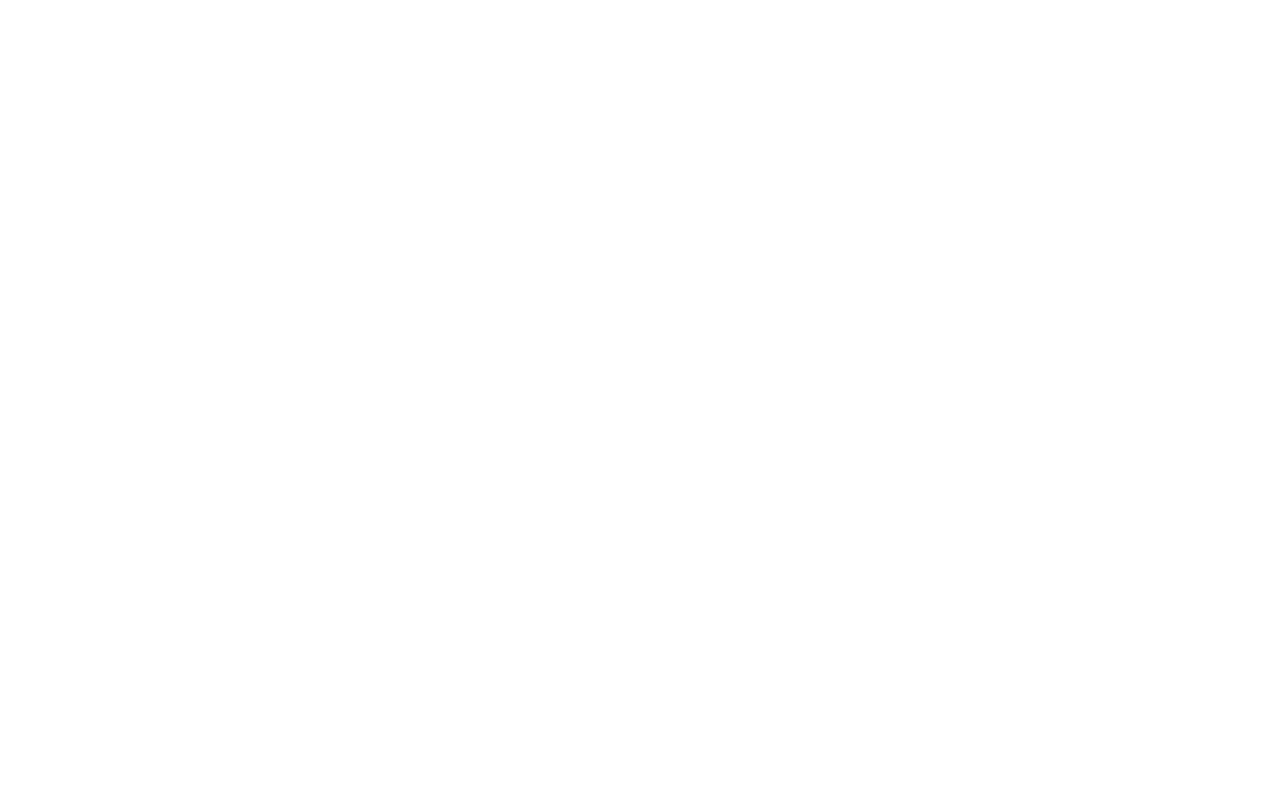
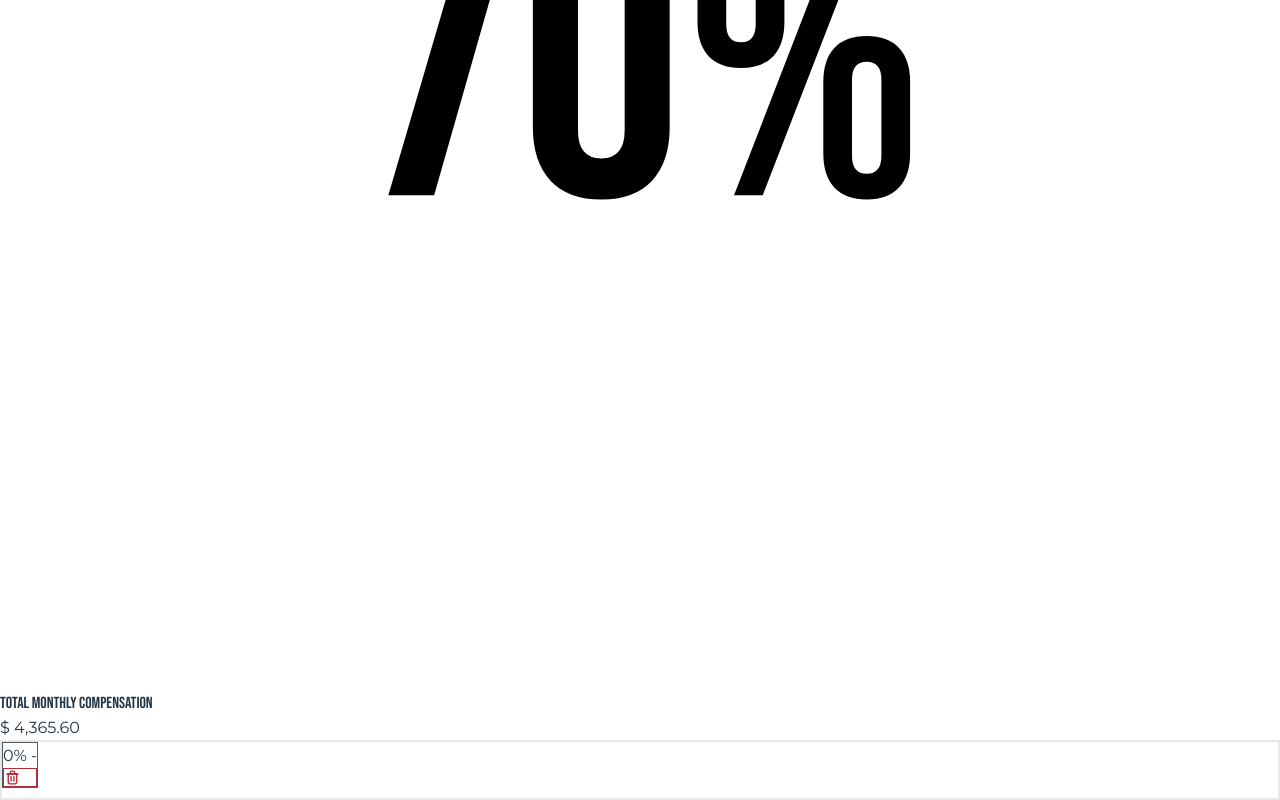
Before and after one commit to srilan/va-calculator, a Preact app: page / in a window 1280 px wide. Shown: the part 4207-5007 px from the top of the page. Before the commit the page ends 3647 px from the top, so only its background shows below. Built offline with nearby package versions, Linux system fonts and the light colour scheme.

Commit message:
UPDATE Baseline

```diff
--- a/index.html
+++ b/index.html
@@ -8,7 +8,7 @@
     <!-- Font -->
     <link rel="preconnect" href="https://fonts.googleapis.com">
     <link rel="preconnect" href="https://fonts.gstatic.com" crossorigin>
-    <link href="https://fonts.googleapis.com/css2?family=Bebas+Neue&family=Sen&display=swap" rel="stylesheet">
+    <link href="https://fonts.googleapis.com/css2?family=Bebas+Neue&family=Sen&family=Montserrat:wght@400;700&display=swap" rel="stylesheet">
   </head>
   <body>
     <div id="app"></div>
--- a/src/app.jsx
+++ b/src/app.jsx
@@ -39,7 +39,7 @@
         *NavBar here*
       </div>
 
-      <div class='flex flex-col w-full bg-[#011936] h-full py-12 px-5'>
+      <div class='flex flex-col w-full bg-white h-full py-12 px-5'>
 
         <div className='flex'>
           <div class='w-3/4 flex justify-center border-cyan-100'>
@@ -52,15 +52,58 @@
             </div>
           </div>
 
-          <div class='md:w-1/3 flex flex-col bg-[#9FC490] p-5' >
-              *Disability rating area*
+          <div class='md:w-1/3 flex flex-col p-5 bg-slate-300 items-center' >
+
+              <div class='flex flex-col w-full items-center border-b-2 border-slate-500 pb-3'>
+                <div class='text-3xl bebas'>
+                  Total Disablity Rating
+                </div>
+                 {/* Radial Progress Bar */}
+                <div class="relative w-40 h-40">
+                  <svg class="w-full h-full" viewBox="0 0 100 100">
+
+                    <circle
+                      class="text-gray-200 stroke-current"
+                      stroke-width="10"
+
+                      cx="50"
+                      cy="50"
+                      r="40"
+                      fill="transparent"
+                    ></circle>
+
+                    <circle
+                      class="text-[#b52d38]  progress-ring__circle stroke-current"
+                      stroke-width="10"
+                      stroke-linecap="round"
+                      cx="50"
+                      cy="50"
+                      r="40"
+                      fill="transparent"
+                      stroke-dashoffset="calc(400 - (400 * 45) / 100)"
+                    ></circle>
+
+                    <text x="50" y="50" font-size="32" text-anchor="middle" alignment-baseline="middle" class='bebas'>70%</text>
+
+                  </svg>
+                </div>
+              </div>
+
+              <div className='bebas text-3xl mt-4'>
+                Total Monthly Compensation
+              </div>
+
+              <div class='text-2xl mont mt-2'>
+                $ 4,365.60
+              </div>
+
           </div>
         </div>
 
         {}
         <div className='flex w-full justify-center mt-6'>
-          <div className='w-full border-[#C0DFA1] bg-[#000e1e] ps-20 py-3 pe-3 relative text-white' id='percContainer' style={{borderWidth: '1px'}}>
-            <div class='flex scrollbar-hide overflow-x-auto'>
+          <div className='w-full border-[#184997] bg-white ps-20 pt-3 pb-2 pe-3 relative text-white' id='percContainer' style={{borderWidth: '2px'}}>
+            <div class=''>
               {
                 ratings.map((item)=> <RatingsBtn elem={item} removeMe={removeRating} />)
               }
--- a/src/assets/index.js
+++ b/src/assets/index.js
@@ -1,3 +1,4 @@
 import Down from './down.svg'
+import Close from './close.svg'
 
-export {Down}
+export {Down, Close}
--- a/src/components/PartOption.jsx
+++ b/src/components/PartOption.jsx
@@ -3,7 +3,7 @@
 
   return (
     <>
-        <div class='w-full inline-block bebas text-xl hover:text-red-700 cursor-pointer'
+        <div class='w-full inline-block bebas text-[#011936] text-xl hover:text-red-700 cursor-pointer'
         onClick={pclickEvent}
         >
         {text}
--- a/src/components/PartSelect.jsx
+++ b/src/components/PartSelect.jsx
@@ -4,7 +4,7 @@
 
 const PartSelect = ({part, setPart, partDisplay, setPartDisplay}) => {
   const [hovered, setHovered] = useState(false)
-  const highlight = {fill : '#bd8a5a'}
+  const highlight = {fill : '#b52d38'}
 
   // Onclick callback to change the highlighted body part.
   const partClick = (partStr) => {
@@ -62,14 +62,14 @@
         onMouseEnter={() => {setHovered(true)}}
         onMouseLeave={() => {setHovered(false)}}
      >
-      <div className="flex min-w-[130px] justify-between ps-4 pe-3 pt-1.5 py-1 bg-[#000e1e] mt-2 w-full text-white bebas md:text-xl lg:text-2xl rounded-tl-xl rounded-br-xl"
+      <div className="flex min-w-[130px] justify-between ps-4 pe-3 pt-1.5 py-1 bg-[#184997] mt-2 w-full text-white bebas md:text-xl lg:text-2xl rounded-tl-xl rounded-br-xl"
           >
             <span class='pe-2 none tracking-wide'> {partDisplay} </span>
             <img src={Down} alt="Arrow" class='w-4' />
           </div>
           {
             hovered && (
-              <div class='bg-white w-full py-3 ps-4 pe-2 absolute'>
+              <div class='bg-white w-full py-3 ps-4 pe-2 absolute border-2 border-[#184997]'>
                 <PartOption text="Head" pclickEvent={() => { partClick('head')}}/>
                 <PartOption text="Left Arm" pclickEvent={() => { partClick('larm')}}/>
                 <PartOption text="Right Arm" pclickEvent={() => { partClick('rarm')}}/>
--- a/src/components/PercBtn.jsx
+++ b/src/components/PercBtn.jsx
@@ -2,9 +2,9 @@
 const PercBtn = ({bodyPart, rate, clickFunc, id, setRatingId}) => {
 
   return (
-    <button class='border-2 text-black w-[100px] h-[50px] transition-all bg-transparent border-[#82A3A1] btnHov'
+    <button class='border-2 text-black w-[100px] h-[50px] transition-all bg-transparent border-[#184997] btnHov'
     onClick={() => {clickFunc(rate,bodyPart,id); setRatingId(++id)}}>
-        <span class='bebas text-3xl text-[#82A3A1]'> {rate}% </span>
+        <span class='bebas text-3xl text-[#184997]'> {rate}% </span>
     </button>
   )
 }
--- a/src/components/RatingsBtn.jsx
+++ b/src/components/RatingsBtn.jsx
@@ -1,18 +1,17 @@
-import React from 'react'
+import {Close} from '../assets'
 
 const RatingsBtn = ({elem, removeMe}) => {
     console.log(elem)
   return (
     <>
-        <button class='ms-3 bg-black text-sm rounded-r-lg min-w-[150px]' style={{border: '1px solid', borderColor: '#575757'}}
-        onClick={()=>{removeMe(elem.id)}}>
+        <button class='ms-3 bg-whute text-sm ratings relative' style={{border: '1px solid', borderColor: '#575757'}}
+        onClick={ ()=>{removeMe(elem.id)}}>
             <span class='block text-xs'>
-            <span class='inline-block py-1.5 ps-2.5 pe-2 text-sm'> {elem.rate}% - {elem.part} </span>
-            <span class='inline-block border-l-[#575757] py-1.5 px-2.5'
-                style={{borderLeft: '1px solid'}}>
-                X
+            <span class='inline-block py-1.5 px-4 text-sm mont text-black font-bold'> {elem.rate}% - {elem.part} </span>
             </span>
-            </span>
+            <div class='absolute thrash bg-[#ffffff] rounded-full p-1' style={{borderColor: '#b52d38', borderWidth:'1px' }}>
+                <img src={Close} alt="" srcset="" />
+            </div>
         </button>
     </>
   )
--- a/src/index.css
+++ b/src/index.css
@@ -21,7 +21,7 @@
   fill:#29abe2;
 }
 .cls-2{
-  stroke:#64fff4;
+  stroke:#0a2c61;
   stroke-miterlimit:10;
   stroke-width:2.5px;
   cursor: pointer;
@@ -33,6 +33,10 @@
 
 .bebas {
   font-family: 'Bebas Neue', sans-serif;
+}
+
+.mont {
+  font-family: 'Montserrat', sans-serif;
 }
 
 a {
@@ -60,17 +64,17 @@
 
 
 .btnHov:hover{
-  border-color: #bd8a5a;
+  border-color: #b52d38;
 }
 .btnHov:hover span {
-  color : #bd8a5a
+  color : #b52d38
 }
 
 #percContainer:after{
   content: 'Ratings';
   position: absolute;
-  font-family: 'Bebas Neue', sans-serif;
-  @apply h-full top-0 left-0 bg-[#C0DFA1] align-middle p-2 w-[70px] text-center text-lg text-black flex justify-center items-center
+  font-family: 'Montserrat', sans-serif;
+  @apply h-full top-0 left-0 bg-[#184997] align-middle p-2 w-[70px] text-center text-sm font-semibold text-white flex justify-center items-center
 }
 
 .scrollbar-hide::-webkit-scrollbar {
@@ -80,6 +84,23 @@
 .scrollbar-hide {
   -ms-overflow-style: none;  /* IE and Edge */
   scrollbar-width: none;  /* Firefox */
+}
+
+.ratings{
+  margin-bottom: 10px;
+}
+
+.thrash {
+  top: -10px;
+  right: -10px;
+  border: 1px solid #575757;
+}
+
+.progress-ring__circle {
+  stroke-dasharray: 400, 400;
+  transition: stroke-dashoffset 0.35s;
+  transform: rotate(-90deg);
+  transform-origin: 50% 50%;
 }
 
 @media (prefers-color-scheme: light) {
```
Also changed, not shown: src/assets/close.svg (added).
